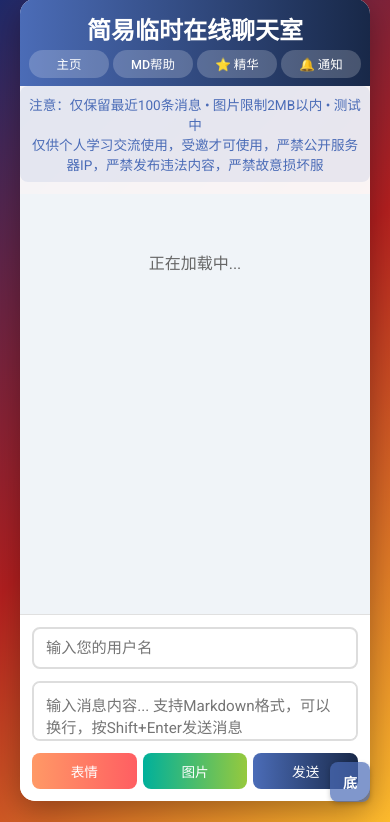
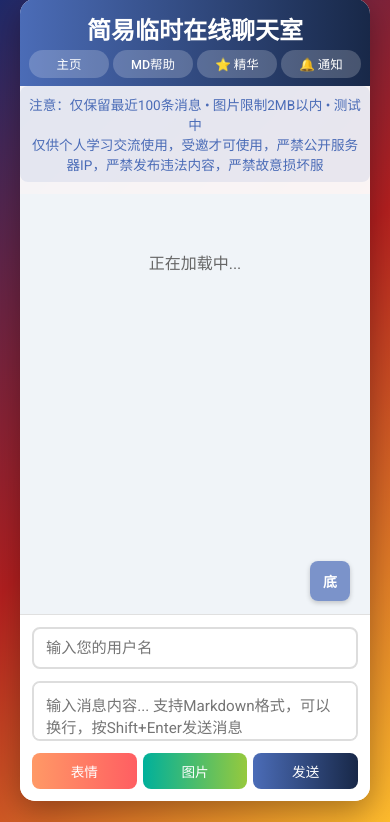
Before and after one commit to DongSX1217/ProvisionalOnlineChat, a Flask app: page /chat in a window 390 px wide. Shown: the part 22-844 px from the top of the page. Run offline with Flask 3, Linux system fonts and the light colour scheme; data that the repository does not hold is empty; some libraries are stand-ins or nearby versions.

Commit message:
style: 优化跳到底部按钮的位置

```diff
--- a/static/css/style.css
+++ b/static/css/style.css
@@ -24,6 +24,7 @@
     display: flex;
     flex-direction: column;
     height: 90vh;
+    position: relative; /* 设置父容器为相对定位 */
 }
 
 header {
@@ -676,7 +677,7 @@
 /* 回到底部按钮样式 */
 .scroll-to-bottom-btn {
     position: absolute;
-    bottom: 20px;
+    bottom: 230px;
     right: 20px;
     width: 40px;
     height: 40px;
@@ -696,7 +697,7 @@
 }
 
 .scroll-to-bottom-btn:hover {
-    background: rgba(75, 108, 183, 0.9);
+    background: rgba(75, 108, 183, 0.9); /*背景颜色*/
     transform: scale(1.05);
 }
 
@@ -860,4 +861,8 @@
     .delete-btn {
         right: 8px;
     }
+
+    .scroll-to-bottom-btn {
+        bottom: 200px;
+    }
 }
--- a/templates/chat.html
+++ b/templates/chat.html
@@ -27,9 +27,9 @@
         <div class="chat-container" id="chatContainer">
             <div class="typing-indicator" id="typingIndicator"></div>
             <div id="scrollAnchor"></div>
-            <!-- 添加回到底部按钮 -->
-            <button class="scroll-to-bottom-btn" id="scrollToBottomBtn">底</button>
         </div>
+
+        <button class="scroll-to-bottom-btn" id="scrollToBottomBtn">底</button>
 
         <div class="error-message" id="errorMessage"></div>
 
```
